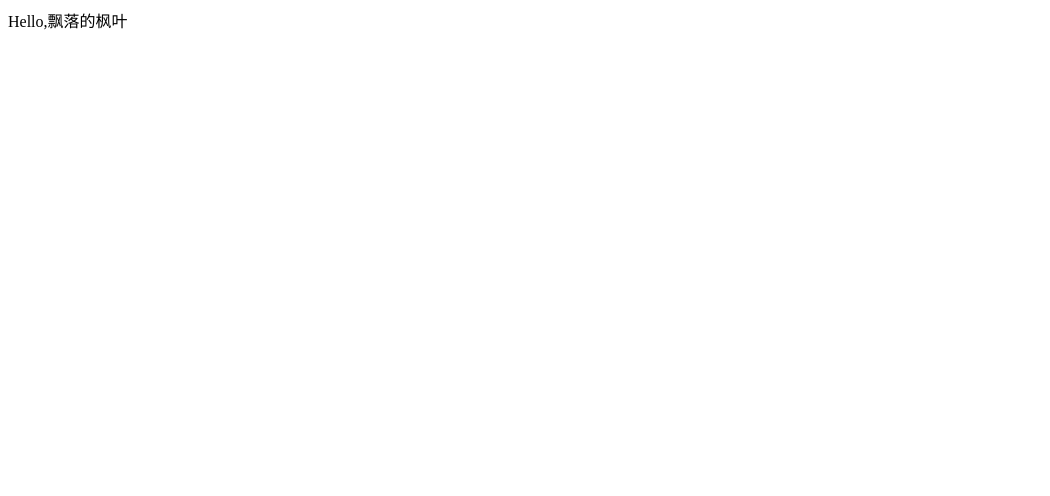
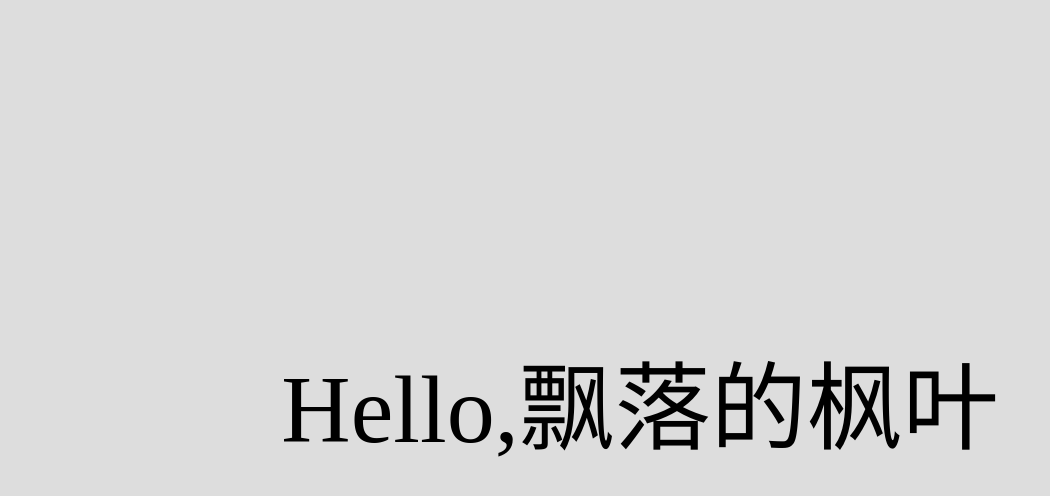
Before and after one commit to hanhan3682523/hanhan3682523.github.io, a plain HTML site: page index.html in a window 1280 px wide. Shown: the whole page, without its empty margins (0-1050 px from the left). Drawn offline with Linux system fonts and the light colour scheme.

Commit message:
【飘落的枫叶】github页面生成

```diff
--- a/index.html
+++ b/index.html
@@ -6,6 +6,27 @@
     <meta name="viewport" content="width=device-width, initial-scale=1.0">
     <meta http-equiv="X-UA-Compatible" content="ie=edge">
     <title>Document</title>
+    <style>
+        * {
+            border: 0;
+            margin: 0;
+            padding: 0;
+        }
+
+        html,
+        body {
+            width: 100%;
+            height: 100%;
+        }
+
+        body {
+            font-size: 96px;
+            align-items: center;
+            display: flex;
+            justify-content: center;
+            background: #ddd;
+        }
+    </style>
 </head>
 
 <body>
```
